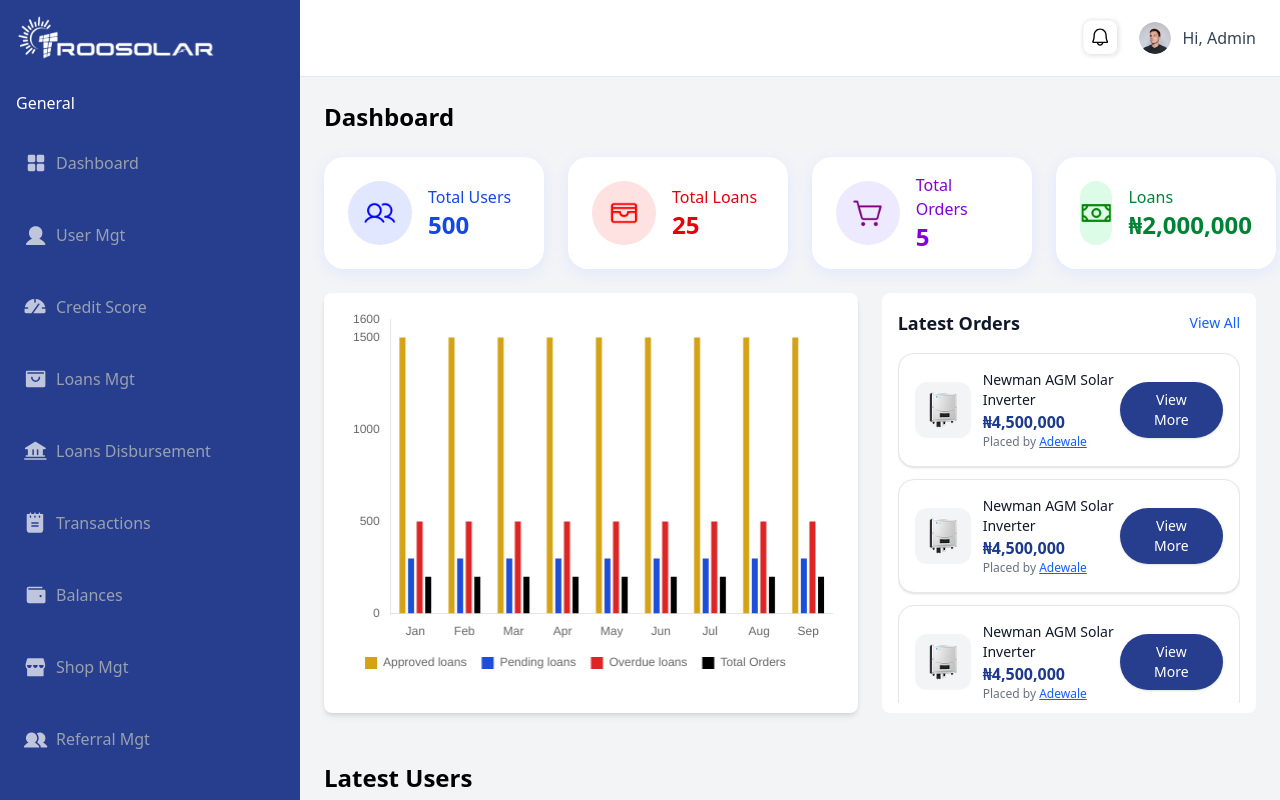
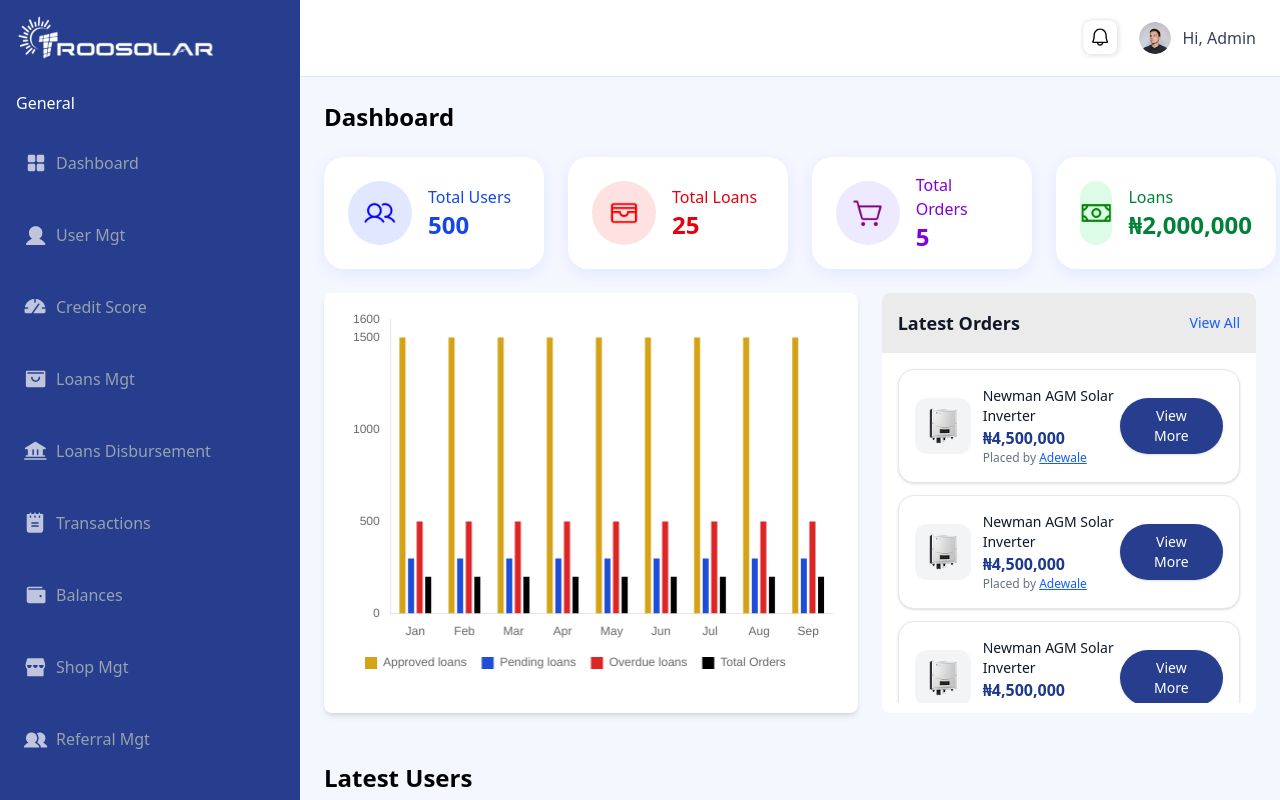
Before and after one commit to Aman-ahmad1143/Troosolar-Dashboard, a React (Vite) app: page / in a window 1280 px wide. Built offline with nearby package versions, Linux system fonts and the light colour scheme.

Commit message:
Dashboard page sylling updated

```diff
--- a/src/pages/dashboard/Dashboard.tsx
+++ b/src/pages/dashboard/Dashboard.tsx
@@ -80,7 +80,7 @@ const chartOptions = {
 
 const Dashboard: React.FC = () => {
   return (
-    <div className="bg-gray-100 min-h-screen">
+    <div className="bg-[#F5F7FF] min-h-screen">
       {/* Header at the very top */}
       <Header />
 
--- a/src/pages/dashboard/DashboardLatestUsers.tsx
+++ b/src/pages/dashboard/DashboardLatestUsers.tsx
@@ -18,7 +18,7 @@ const DashboardLatestUsers: React.FC<DashboardLatestUsersProps> = ({
         <thead>
           <tr className="bg-[#EBEBEB] border border-gray-200">
             <th className="px-6 py-4 text-black font-medium">
-              <input type="checkbox" className="rounded" />
+              <input type="checkbox" className="rounded cursor-pointer" />
             </th>
             <th className="px-6 py-4 text-black font-medium">Name</th>
             <th className="px-6 py-4 text-black font-medium">Email</th>
@@ -43,7 +43,7 @@ const DashboardLatestUsers: React.FC<DashboardLatestUsersProps> = ({
               } hover:bg-gray-50`}
             >
               <td className="px-6 py-4 whitespace-nowrap">
-                <input type="checkbox" className="rounded" />
+                <input type="checkbox" className="rounded cursor-pointer" />
               </td>
               <td className="px-6 py-4 whitespace-nowrap text-gray-900 font-medium">
                 {user.name}
--- a/src/pages/dashboard/DashboardOrders.tsx
+++ b/src/pages/dashboard/DashboardOrders.tsx
@@ -7,16 +7,16 @@ interface DashboardOrdersProps {
 
 const DashboardOrders: React.FC<DashboardOrdersProps> = ({ orders }) => (
   <div
-    className="bg-white rounded-lg p-4"
+    className="bg-white rounded-lg "
     style={{ height: 420, overflow: "hidden" }}
   >
-    <div className="flex justify-between items-center mb-4">
+    <div className="flex justify-between items-center p-4 bg-[#EBEBEB]">
       <h2 className="text-lg font-semibold text-gray-900">Latest Orders</h2>
-      <button className="text-blue-600 text-sm hover:underline">
+      <button className="text-blue-600 text-sm hover:underline cursor-pointer">
         View All
       </button>
     </div>
-    <div className="space-y-3" style={{ height: "350px", overflow: "hidden" }}>
+    <div className="space-y-3 p-4" style={{ height: "350px", overflow: "hidden" }}>
       {orders.slice(0, 3).map((_, index) => (
         <div
           key={index}
```
